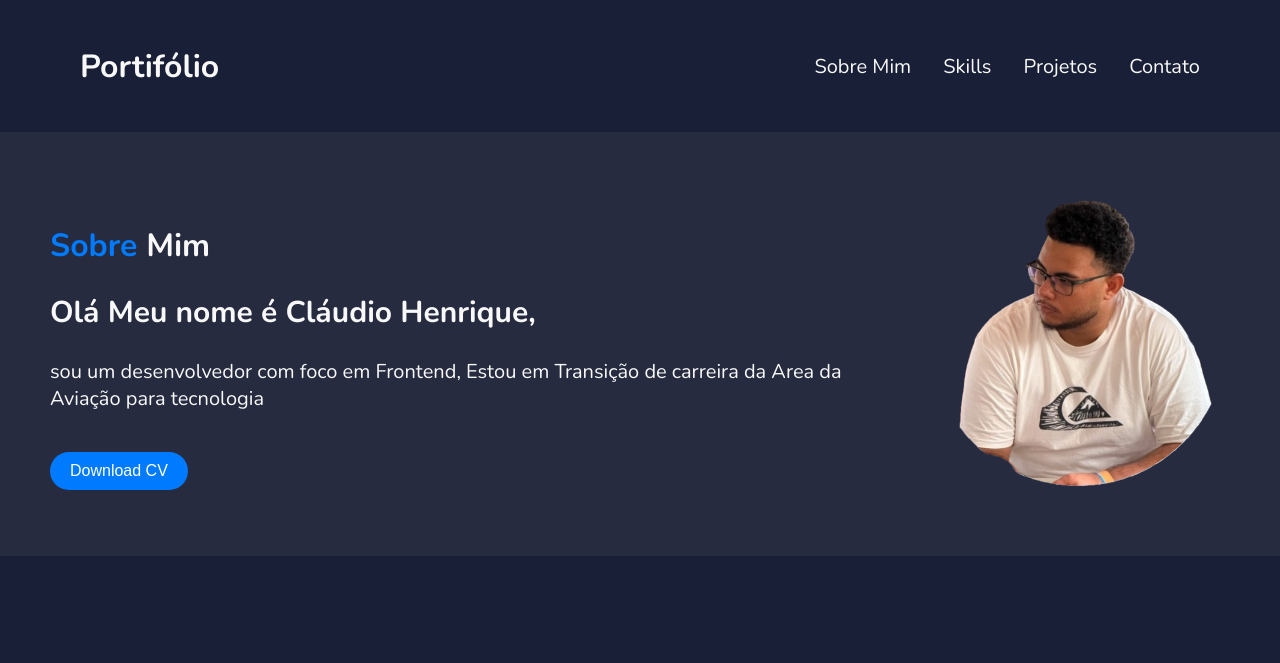
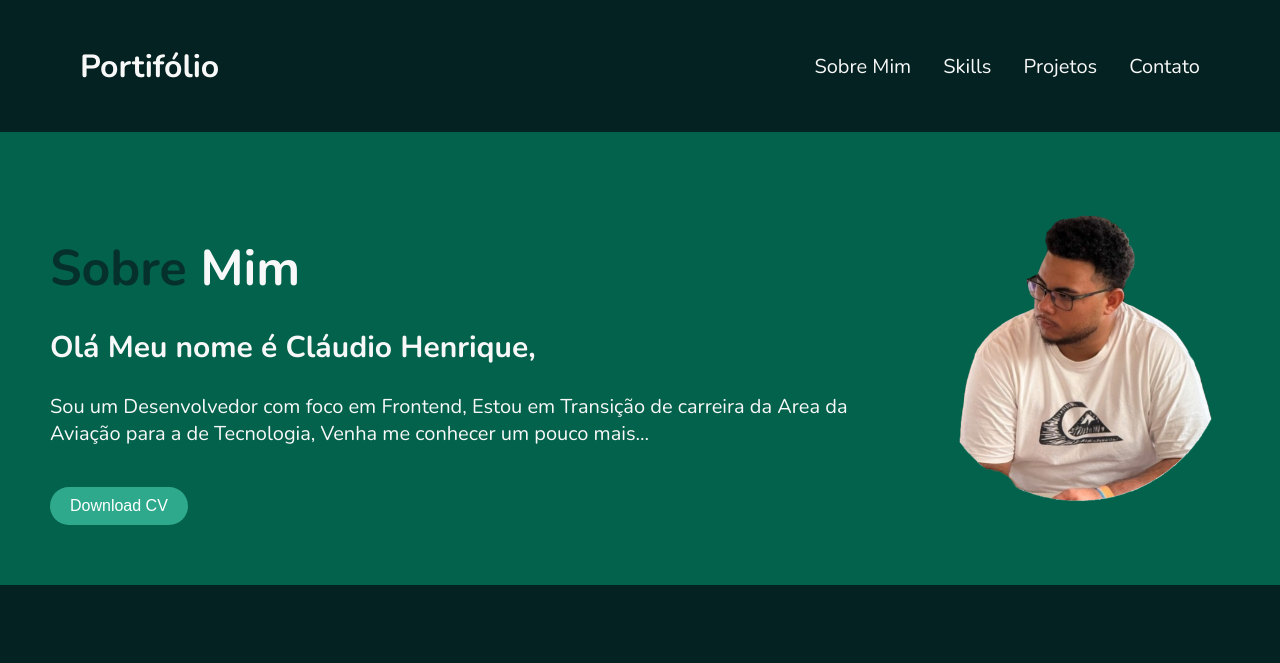
Before and after one commit to ClaudioHenrique012/Portif-lio, a plain HTML site: page index.html in a window 1280 px wide. Shown: the top 663 px of the page. Drawn offline with nearby package versions, Linux system fonts and the light colour scheme; a web font is replaced by a local one.

Commit message:
Alteração Na paleta de cores

```diff
--- a/index.html
+++ b/index.html
@@ -28,7 +28,7 @@
     <div class="sobre-texto">
       <h2>Sobre <span>Mim</span> </h2>
         <h1>Olá Meu nome é Cláudio Henrique,</h1>
-         <p>sou um desenvolvedor com foco em Frontend, Estou em Transição de carreira da Area da Aviação para tecnologia  </p>
+         <p>Sou um Desenvolvedor com foco em Frontend, Estou em Transição de carreira da Area da Aviação para a de Tecnologia, Venha me conhecer um pouco mais...  </p>
          <a href="assets/CurriculoCláudioDEV2025.pdf" target="_blank">
         <button class="download">Download CV</button>
         </a>
--- a/style.css
+++ b/style.css
@@ -1,5 +1,5 @@
 body {
-  background: #191f36;
+  background: #032221;
   margin: 0;
   padding: 0;
   box-sizing: border-box;
@@ -12,7 +12,7 @@ html {
 }
 
 header {
-  background: #191f36;
+  background: #032221;
   height: 100px;
   display: flex;
   justify-content: space-between;
@@ -34,11 +34,11 @@ header nav ul li a {
   transition: color 0.3s;
 }
 header nav ul li a:hover {
-  color: #007bff;
+  color: #00df48;
 }
 
 #sobre {
-  background-color: #262b40;
+  background-color: #03624c;
   padding: 60px 50px;
 }
 
@@ -57,20 +57,21 @@ header nav ul li a:hover {
 }
 
 .sobre-texto h2 {
-  font-size: 32px;
+  font-size: 50px;
   margin-bottom: 20px;
-  color: #007bff;
+  color: #06302b;
 }
 
 .sobre-texto h2 span {
   color: #f8f8f8;
+  font-size: 45;
 }
 
 .sobre-texto button {
   margin-top: 20px;
   padding: 10px 20px;
   border: none;
-  background-color: #007bff;
+  background-color: #2fa98c;
   color: white;
   font-size: 16px;
   border-radius: 20px;
@@ -118,7 +119,7 @@ header nav ul li a:hover {
   flex: 0 0 80%; /* ocupa 80% do container no celular */
   max-width: 280px; /* mantém o limite máximo */
   margin: 0 10px;
-  background: #262b40;
+  background: #06302b;
   border-radius: 12px;
   padding: 20px;
   text-align: center;
@@ -167,7 +168,7 @@ header nav ul li a:hover {
 }
 
 #projetos {
-  background: #191f36;
+  background: #032221;
   margin-top: 30px;
   padding: 50px;
 }
@@ -179,7 +180,7 @@ header nav ul li a:hover {
 }
 
 #projetos ul {
-  background: #191f36;
+  background: #032221;
   display: grid;
   grid-template-columns: repeat(auto-fit, minmax(200px, 1fr));
   gap: 20px;
@@ -188,7 +189,7 @@ header nav ul li a:hover {
 }
 
 #projetos ul li {
-  background: #262b40;
+  background: #06302b;
   border-radius: 12px;
   box-shadow: 0 2px 6px rgba(0, 0, 0, 0.1);
   height: 150px;
```
Also changed, not shown: img/foto canva terno - Copia.png (added).
